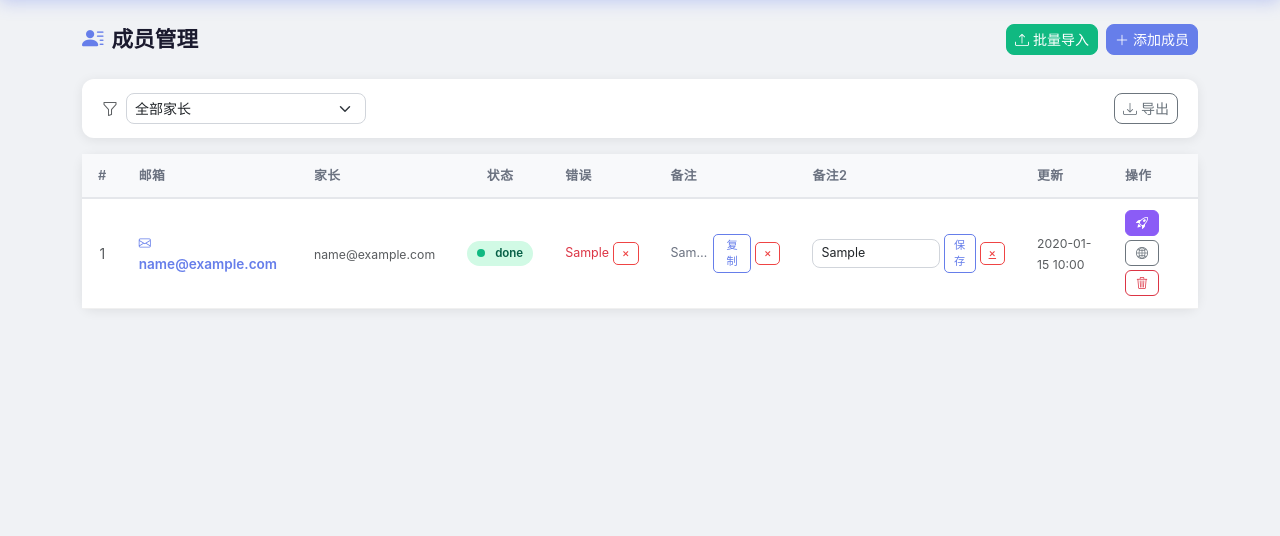
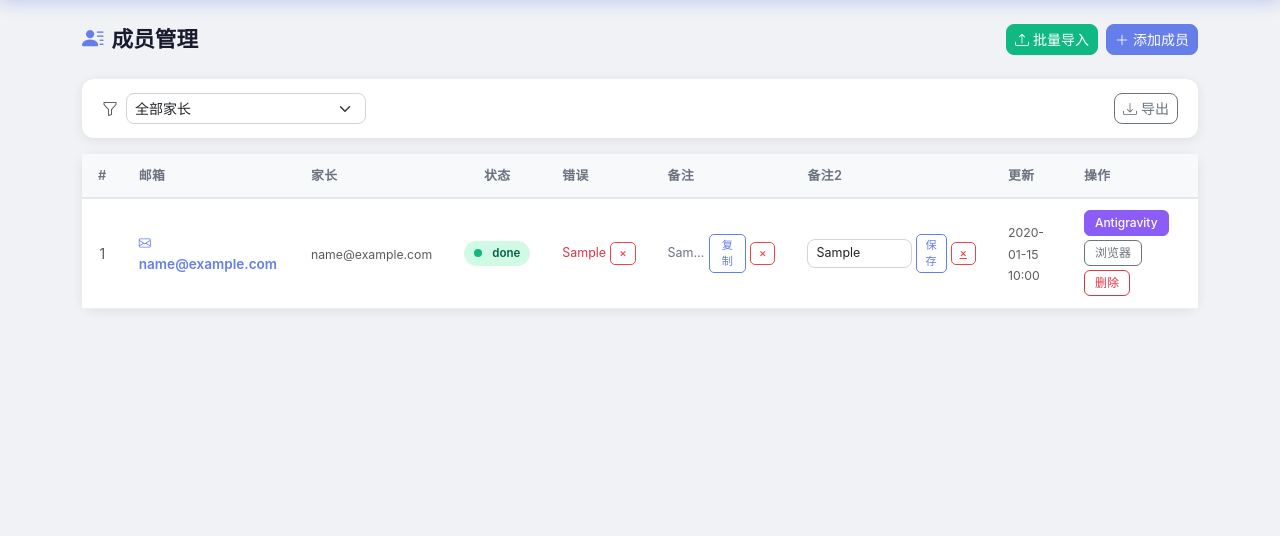
Before and after one commit to tjc717406456/family-bot, a Flask app: page /member/ in a window 1280 px wide. Shown: the part 60-596 px from the top of the page. Run offline with Flask 3, Linux system fonts and the light colour scheme; tables that the repository leaves empty hold one stand-in row (values such as "Sample post").

Commit message:
成员操作按钮恢复文字标签
Co-authored-by: tjc717406456 <tjc717406456@users.noreply.github.com>

```diff
--- a/web/templates/member/list.html
+++ b/web/templates/member/list.html
@@ -191,23 +191,21 @@
                             <div class="ops-group">
                                 {% if m.status in ('pending', 'gemini_done', 'failed') %}
                                 <form method="POST" action="/task/run/member/{{ m.id }}" class="d-inline" onsubmit="return confirmRun()">
-                                    <button type="submit" class="btn btn-primary btn-xs"><i class="bi bi-play-fill"></i> 执行</button>
+                                    <button type="submit" class="btn btn-primary btn-xs">执行</button>
                                 </form>
                                 {% endif %}
                                 <form method="POST" action="/member/antigravity/{{ m.id }}" class="d-inline" onsubmit="return confirmAntigravity()">
-                                    <button type="submit" class="btn btn-xs" style="background:#8b5cf6;color:#fff;border-color:#8b5cf6;"><i class="bi bi-rocket-takeoff"></i></button>
+                                    <button type="submit" class="btn btn-xs" style="background:#8b5cf6;color:#fff;border-color:#8b5cf6;">Antigravity</button>
                                 </form>
                                 {% if m.status in ('failed', 'gemini_done', 'joined') %}
                                 <form method="POST" action="/member/reset/{{ m.id }}" class="d-inline">
-                                    <button type="submit" class="btn btn-warning btn-xs"><i class="bi bi-arrow-counterclockwise"></i></button>
+                                    <button type="submit" class="btn btn-warning btn-xs">重置</button>
                                 </form>
                                 {% endif %}
                                 <form method="POST" action="/member/open_browser/{{ m.id }}" class="d-inline">
-                                    <button type="submit" class="btn btn-outline-secondary btn-xs"><i class="bi bi-globe2"></i></button>
+                                    <button type="submit" class="btn btn-outline-secondary btn-xs">浏览器</button>
                                 </form>
-                                <button class="btn btn-outline-danger btn-xs" data-bs-toggle="modal" data-bs-target="#delModal{{ m.id }}">
-                                    <i class="bi bi-trash3"></i>
-                                </button>
+                                <button class="btn btn-outline-danger btn-xs" data-bs-toggle="modal" data-bs-target="#delModal{{ m.id }}">删除</button>
                             </div>
                         </td>
                     </tr>
```
